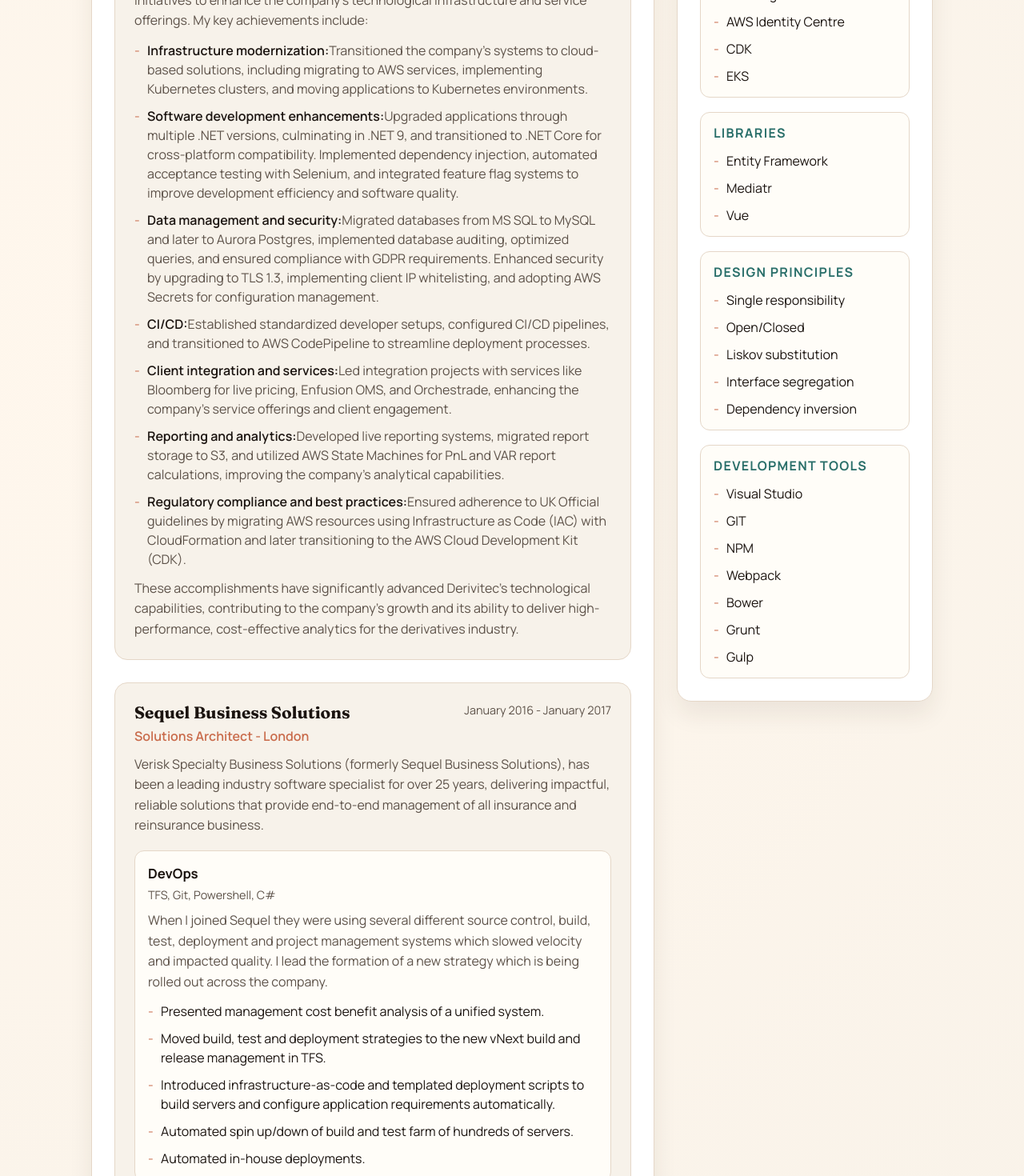
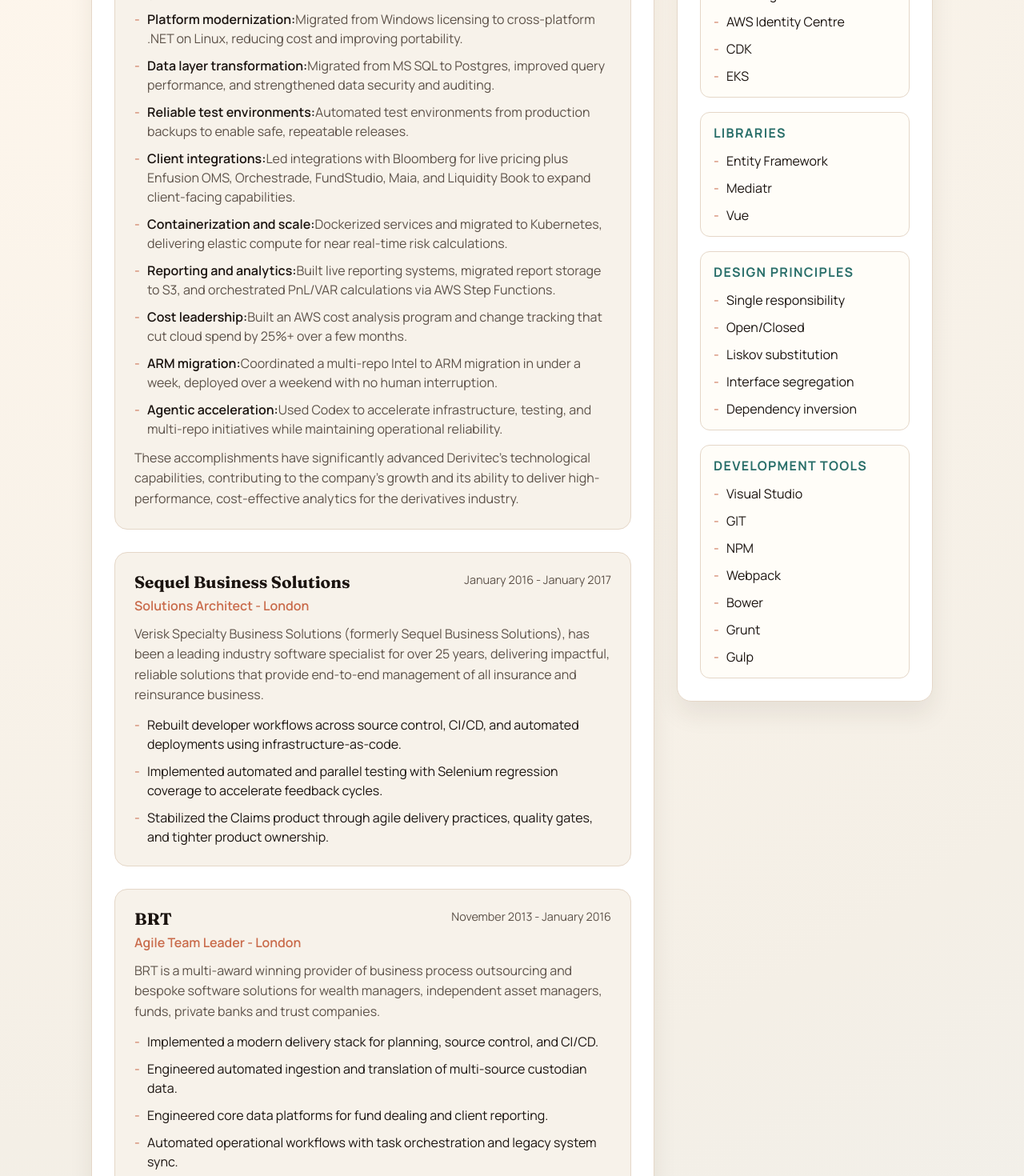
Before and after one commit to m17kea/cv, a Vue app: page / in a window 1280 px wide. Shown: the part 1160-2630 px from the top of the page at 80% size. Built offline with nearby package versions, Linux system fonts and the light colour scheme.

Commit message:
Refine About and experience bullets

```diff
--- a/src/components/ExperienceItem.vue
+++ b/src/components/ExperienceItem.vue
@@ -32,6 +32,10 @@
       <p v-if="role.impact" class="experience-impact">{{ role.impact }}</p>
     </div>
 
+    <ul v-if="role.highlights" class="bullet-list">
+      <li v-for="(item, index) in role.highlights" :key="index">{{ item }}</li>
+    </ul>
+
     <div v-if="role.projects" class="experience-projects">
       <ProjectBlock
         v-for="(project, index) in role.projects"
--- a/src/data/about.js
+++ b/src/data/about.js
@@ -1,8 +1,8 @@
 export const about = {
   title: 'About',
   paragraphs: [
-    'I have been mad about computers since I played around with DOS on my first Amstrad. I build them, program them and am fascinated by them.',
-    'My biggest regret was listening to my dad in 2001 when I announced my intention to study Computer Science and being told the dot com crash had ended the industry. I was that naive 18 year old. Luckily the force was too strong and after completing a very complicated Maths degree, it was my computer skills that shone and led me to become the engineer I am today.',
-    'I started my career doing data entry and decided I could automate my job, so I did. Far from losing my job I became the most in-demand employee in the department. I have taken that spirit with me through my entire career and have been rewarded with success and the praise of my peers.',
+    'I build products by turning messy problems into systems that scale, pairing technical rigor with clear product intent.',
+    'As a CTO, I rebuilt platforms and workflows to deliver reliable, secure, and cost-effective outcomes for both teams and clients. Early priorities were often chaotic and ambiguous, and I learned to deliver across shifting demands while operating largely single-handed.',
+    'I want to evolve Codex into a context-aware AI team that learns how people think and helps them move faster with confidence.',
   ],
 }
--- a/src/data/experience.js
+++ b/src/data/experience.js
@@ -5,44 +5,64 @@
     title: 'CTO',
     dateRange: 'January 2017 - Present',
     overview:
-      'Founded in Dec 2011, the company has been working intensively towards cloud-based solutions for risk and portfolio management. Our products have been designed to allow users to start analysing risk on their derivatives portfolios in a matter of minutes. With industrial standard models and sanitised market data as standard, customers can focus on the business of business, while we concentrate on the business of risk.',
+      'Joined when Derivitec was a two-person startup led by mathematicians, with an unstable product and a manually deployed public EC2 instance. Built the engineering function and transformed the platform into a secure, automated, and scalable AWS architecture for near real-time risk and portfolio management.',
     achievementsIntro:
-      'As the Chief Technology Officer (CTO) at Derivitec Ltd, I have led numerous initiatives to enhance the company\'s technological infrastructure and service offerings. My key achievements include:',
+      'As CTO, I led a zero-to-one platform rebuild, established modern engineering practices, and drove measurable gains in scale, reliability, and cost efficiency.',
     achievements: [
       {
-        label: 'Infrastructure modernization',
+        label: 'Secure cloud foundation',
         detail:
-          'Transitioned the company\'s systems to cloud-based solutions, including migrating to AWS services, implementing Kubernetes clusters, and moving applications to Kubernetes environments.',
+          'Replaced ad-hoc deployments with infrastructure as code, hardened AWS security, and introduced automated, repeatable environments.',
       },
       {
-        label: 'Software development enhancements',
+        label: 'Developer workflows',
         detail:
-          'Upgraded applications through multiple .NET versions, culminating in .NET 9, and transitioned to .NET Core for cross-platform compatibility. Implemented dependency injection, automated acceptance testing with Selenium, and integrated feature flag systems to improve development efficiency and software quality.',
+          'Implemented source control, CI/CD, release quality gates, and standardized delivery workflows across teams.',
       },
       {
-        label: 'Data management and security',
+        label: 'Platform modernization',
         detail:
-          'Migrated databases from MS SQL to MySQL and later to Aurora Postgres, implemented database auditing, optimized queries, and ensured compliance with GDPR requirements. Enhanced security by upgrading to TLS 1.3, implementing client IP whitelisting, and adopting AWS Secrets for configuration management.',
+          'Migrated from Windows licensing to cross-platform .NET on Linux, reducing cost and improving portability.',
       },
       {
-        label: 'CI/CD',
+        label: 'Data layer transformation',
         detail:
-          'Established standardized developer setups, configured CI/CD pipelines, and transitioned to AWS CodePipeline to streamline deployment processes.',
+          'Migrated from MS SQL to Postgres, improved query performance, and strengthened data security and auditing.',
       },
       {
-        label: 'Client integration and services',
+        label: 'Reliable test environments',
         detail:
-          'Led integration projects with services like Bloomberg for live pricing, Enfusion OMS, and Orchestrade, enhancing the company\'s service offerings and client engagement.',
+          'Automated test environments from production backups to enable safe, repeatable releases.',
+      },
+      {
+        label: 'Client integrations',
+        detail:
+          'Led integrations with Bloomberg for live pricing plus Enfusion OMS, Orchestrade, FundStudio, Maia, and Liquidity Book to expand client-facing capabilities.',
+      },
+      {
+        label: 'Containerization and scale',
+        detail:
+          'Dockerized services and migrated to Kubernetes, delivering elastic compute for near real-time risk calculations.',
       },
       {
         label: 'Reporting and analytics',
         detail:
-          'Developed live reporting systems, migrated report storage to S3, and utilized AWS State Machines for PnL and VAR report calculations, improving the company\'s analytical capabilities.',
+          'Built live reporting systems, migrated report storage to S3, and orchestrated PnL/VAR calculations via AWS Step Functions.',
       },
       {
-        label: 'Regulatory compliance and best practices',
+        label: 'Cost leadership',
         detail:
-          'Ensured adherence to UK Official guidelines by migrating AWS resources using Infrastructure as Code (IAC) with CloudFormation and later transitioning to the AWS Cloud Development Kit (CDK).',
+          'Built an AWS cost analysis program and change tracking that cut cloud spend by 25%+ over a few months.',
+      },
+      {
+        label: 'ARM migration',
+        detail:
+          'Coordinated a multi-repo Intel to ARM migration in under a week, deployed over a weekend with no human interruption.',
+      },
+      {
+        label: 'Agentic acceleration',
+        detail:
+          'Used Codex to accelerate infrastructure, testing, and multi-repo initiatives while maintaining operational reliability.',
       },
     ],
     impact:
@@ -55,37 +75,10 @@
     dateRange: 'January 2016 - January 2017',
     overview:
       'Verisk Specialty Business Solutions (formerly Sequel Business Solutions), has been a leading industry software specialist for over 25 years, delivering impactful, reliable solutions that provide end-to-end management of all insurance and reinsurance business.',
-    projects: [
-      {
-        name: 'DevOps',
-        description:
-          'When I joined Sequel they were using several different source control, build, test, deployment and project management systems which slowed velocity and impacted quality. I lead the formation of a new strategy which is being rolled out across the company.',
-        stack: 'TFS, Git, Powershell, C#',
-        bullets: [
-          'Presented management cost benefit analysis of a unified system.',
-          'Moved build, test and deployment strategies to the new vNext build and release management in TFS.',
-          'Introduced infrastructure-as-code and templated deployment scripts to build servers and configure application requirements automatically.',
-          'Automated spin up/down of build and test farm of hundreds of servers.',
-          'Automated in-house deployments.',
-        ],
-      },
-      {
-        name: 'Claims',
-        description:
-          'Claims was one of the newest products at Sequel and in its early life it became one of the most popular. However, due to the speed at which it was engineered a lot of technical debt had built up and the product\'s stability was very poor. This had led to client complaints and I was assigned to lead the development team and get quality under control.',
-        stack: 'TFS, Git, Powershell, C#, Typescript, Angular.js, Selenium, Jasmin',
-        bullets: [
-          'Educated the team on the formal Scrum methodology, clean coding and SOLID design principles.',
-          'Assumed the role of Scrum master and concentrated primarily on removing hindrances to productivity.',
-          'Assigned a product owner to lead priorities of bug fixes and new requirements to maximise client satisfaction.',
-          'Enforced daily standups to encourage communication and understanding of product goals for the development team.',
-          'Implemented a feature branch and pull request process to ensure code could not be merged into the product without passing 100 percent of tests.',
-          'Implemented continuous delivery to build, test and deploy Claims automatically.',
-          'Implemented parallel testing capabilities to reduce overall test times, providing feedback to developers five times faster than before.',
-          'Introduced a Selenium testing framework to automate manual regression testing.',
-          'Dramatically increased velocity and the overall quality of the product.',
-        ],
-      },
+    highlights: [
+      'Rebuilt developer workflows across source control, CI/CD, and automated deployments using infrastructure-as-code.',
+      'Implemented automated and parallel testing with Selenium regression coverage to accelerate feedback cycles.',
+      'Stabilized the Claims product through agile delivery practices, quality gates, and tighter product ownership.',
     ],
   },
   {
@@ -95,70 +88,12 @@
     dateRange: 'November 2013 - January 2016',
     overview:
       'BRT is a multi-award winning provider of business process outsourcing and bespoke software solutions for wealth managers, independent asset managers, funds, private banks and trust companies.',
-    projects: [
-      {
-        name: 'DevOps',
-        description:
-          'When I joined BRT there was no source control, no concept of project management and no devops. These were the first things that I put in place.',
-        stack: 'Redmine, Gitlab, Thoughtworks Go',
-        bullets: [
-          'Introduced Scrum, sprints and sprint planning.',
-          'Introduced project management (Redmine), source control (Gitlab) and continuous integration (Thoughtworks Go).',
-          'Discouraged outsourcing in favour of co-location.',
-          'Introduced code reviews and style guides.',
-        ],
-      },
-      {
-        name: 'Custodian Data',
-        description:
-          "BRT's clients receive data files from many sources containing transaction, position and market data. The purpose of the project was to simplify the gathering, extraction and processing of this data.",
-        stack: 'Windows services, C#, Entity Framework, Autofac, SqlServer.Smo, QuickFix',
-        bullets: [
-          'Code-first Entity Framework database for FTP and file extraction configuration.',
-          'Replaced SSIS with delimited, XML and Excel to SQL translators.',
-          'Rule based data translator to unify transaction data and position data for automated transaction entry and reconciliation.',
-          'FIX protocol communication for trade confirmations.',
-          'Trade posting services to multiple portfolio management systems.',
-        ],
-      },
-      {
-        name: 'Fund Dealing Database',
-        description:
-          "BRT's clients trade mainly in funds and require reliable centralised dealing information about a funds dealing times, minimum subscriptions and many other data points.",
-        stack:
-          'C#, Entity Framework, Autofac, Web Api, Breeze.js, Require.js, Angular.js, Typescript, HTML5, Less',
-        bullets: [
-          'Code-first database to house data relating funds.',
-          'N-tier architecture with database, data access, business logic and api layers.',
-        ],
-      },
-      {
-        name: 'Client Reporting',
-        description:
-          "BRT's client reporting solutions were engineered on a client by client basis and there was no consistency between entities and the databases driving them. The purpose of this project was to create a unified reporting database that could be populated from any of the three portfolio management systems in use and any future ones.",
-        stack: 'Windows services, C#, Entity Framework, Autofac, Web Api, SSRS',
-        bullets: [
-          'Code-first database to house data relating to CRM, portfolios, instruments, pricing, trading, reporting, reconciliation and user workflow.',
-          'N-tier architecture with database, data access, business logic and api layers.',
-          'Generic task running platform to allow blocks of code to be run in a workflow with set sequences and priorities to monitor and maintain performance calculation and report data extraction.',
-          'Generic sync tool to gather data from the legacy system.',
-        ],
-      },
-      {
-        name: 'Single Sign-On',
-        description:
-          "BRT's legacy systems had individual authentication and role management systems. The purpose of this project was to create a single sign-on application that handled authentication and role management across all existing and future BRT applications.",
-        stack:
-          'C#, Entity Framework, Autofac, Web Api, ASP.Net Identity, Thinktecture IdentityServer, WebApi, MVC, Razor',
-        bullets: ['Implemented Thinktecture\'s identity server version 2.', 'Upgraded to version 3 in 2015.'],
-      },
-      {
-        name: 'Client Reporting Portal',
-        description:
-          "Leveraging the client reporting database and single sign-on I created a prototype for a client portal for our client's clients. This was quickly marketed as our flagship new offering.",
-        stack: 'Breeze.js, Require.js, Angular.js, Typescript, HTML5, Less',
-        bullets: ['HTML client reports.', 'Documents portal.', 'Manager chat.'],
-      },
+    highlights: [
+      'Implemented a modern delivery stack for planning, source control, and CI/CD.',
+      'Engineered automated ingestion and translation of multi-source custodian data.',
+      'Engineered core data platforms for fund dealing and client reporting.',
+      'Automated operational workflows with task orchestration and legacy system sync.',
+      'Delivered shared identity services and a client-facing reporting portal.',
     ],
   },
   {
@@ -168,21 +103,12 @@
     dateRange: 'July 2008 - October 2013',
     overview:
       'Stanhope Capital is a global investment office providing investment management and advisory services to private clients, charities and endowments. Based in London, Geneva, and Jersey, Stanhope is now one of the largest private investment offices in Europe, overseeing over 9.5bn in assets.',
-    projects: [
-      {
-        name: 'Projects',
-        stack:
-          'VBA, C#, LINQ to SQL, MVC, Razor, jQuery, Javascript, HTML5, CSS, SQL, SSRS, SSIS',
-        bullets: [
-          'APX portfolio management system implementation.',
-          'Client reporting.',
-          'Reconciliation.',
-          'Bloomberg price feeds.',
-          'Transaction loaders.',
-          'MIS views.',
-          'Trading platform with order management.',
-        ],
-      },
+    highlights: [
+      'Implemented APX portfolio management system.',
+      'Engineered client reporting and MIS views.',
+      'Engineered reconciliation and transaction loaders.',
+      'Engineered Bloomberg price feed integration.',
+      'Engineered bespoke OMS platform.',
     ],
   },
   {
@@ -192,18 +118,10 @@
     dateRange: 'July 2006 - July 2008',
     overview:
       'BlueCrest Capital Management Limited (BCML) is an alternative asset management business based in Jersey, managing significant institutional assets across a number of diversified strategies.',
-    projects: [
-      {
-        name: 'Projects',
-        stack: 'VBA, VB.Net, SQL',
-        bullets: [
-          'Future reconciliation.',
-          'Future and option expiry automation.',
-          'Broker fee automation.',
-          'Electronic blotter.',
-          'Electronic broker confirmation.',
-        ],
-      },
+    highlights: [
+      'Automated futures reconciliation and broker fee workflows.',
+      'Automated futures and options expiry workflows.',
+      'Engineered electronic blotter and broker confirmation tooling.',
     ],
   },
   {
@@ -213,12 +131,6 @@
     dateRange: 'January 2005 - July 2006',
     overview:
       'J.P. Morgan Asset Management is a leading asset manager for individuals, advisors and institutions. It is one of the largest asset and wealth managers in the world, with assets under management of 1.7 trillion.',
-    projects: [
-      {
-        name: 'Projects',
-        stack: 'VBA',
-        bullets: ['Static data entry automation.', 'Future reconciliation.'],
-      },
-    ],
+    highlights: ['Automated static data entry workflows.', 'Automated futures reconciliation processes.'],
   },
 ]
```
